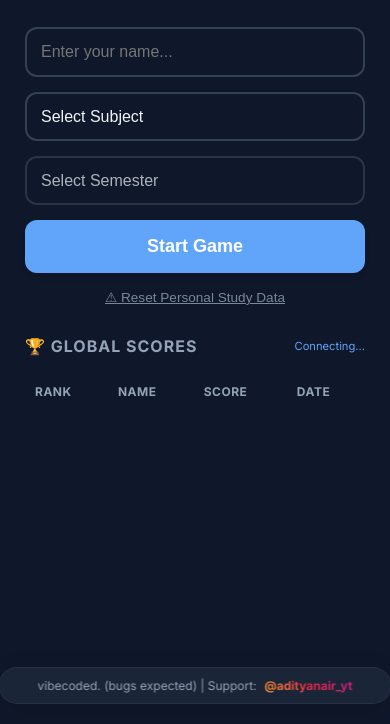
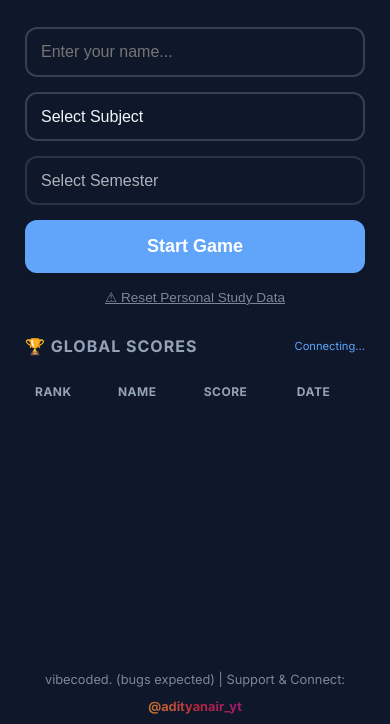
Before and after one commit to adityanair1511/guess-the-statute-sppu, a plain HTML site: page index.html in a window 390 px wide. Shown: the part 120-844 px from the top of the page. Drawn offline with Linux system fonts and the light colour scheme; no server answers.

Commit message:
Update index.html

```diff
--- a/index.html
+++ b/index.html
@@ -8,15 +8,27 @@
     <style>
         /* --- 1. THEME VARIABLES --- */
         :root {
-            --bg-color: #f8fafc; --surface-color: #ffffff; --text-primary: #1e293b; --text-secondary: #64748b;
-            --accent-color: #3b82f6; --accent-soft: rgba(59, 130, 246, 0.15); --border-color: #e2e8f0;
+            --bg-color: #f8fafc;
+            --surface-color: #ffffff;
+            --text-primary: #1e293b;
+            --text-secondary: #64748b;
+            --accent-color: #3b82f6;
+            --accent-soft: rgba(59, 130, 246, 0.15);
+            --border-color: #e2e8f0;
             --error-bg: #fee2e2; --error-border: #ef4444; --error-text: #b91c1c;
             --success-bg: #dcfce7; --success-border: #22c55e; --success-text: #15803d;
-            --card-shadow: 0 4px 6px -1px rgba(0,0,0,0.05); --transition-speed: 0.3s;
+            --card-shadow: 0 4px 6px -1px rgba(0,0,0,0.05);
+            --transition-speed: 0.3s;
         }
+
         [data-theme="dark"] {
-            --bg-color: #0f172a; --surface-color: #1e293b; --text-primary: #f1f5f9; --text-secondary: #94a3b8;
-            --accent-color: #60a5fa; --accent-soft: rgba(96, 165, 250, 0.2); --border-color: #334155;
+            --bg-color: #0f172a;
+            --surface-color: #1e293b;
+            --text-primary: #f1f5f9;
+            --text-secondary: #94a3b8;
+            --accent-color: #60a5fa;
+            --accent-soft: rgba(96, 165, 250, 0.2);
+            --border-color: #334155;
             --error-bg: #450a0a; --error-border: #f87171; --error-text: #fecaca;
             --success-bg: #052e16; --success-border: #4ade80; --success-text: #bbf7d0;
             --card-shadow: 0 10px 15px -3px rgba(0,0,0,0.5);
@@ -32,11 +44,9 @@
             display: flex;
             flex-direction: column;
             align-items: center;
-            min-height: 100vh;
+            min-height: 100vh; /* Ensures footer hits bottom on short pages */
             transition: background-color var(--transition-speed);
             box-sizing: border-box;
-            /* IMPORTANT: Extra padding at bottom so footer doesn't cover game */
-            padding-bottom: 120px;
         }
 
         h1 {
@@ -47,6 +57,7 @@
 
         .branding-subtitle { font-size: 0.85rem; color: var(--text-secondary); text-align: center; max-width: 600px; margin: 0 auto 30px auto; font-weight: 500; line-height: 1.5; opacity: 0.9; }
 
+        /* --- 3. CONTAINERS --- */
         .screen { display: none; width: 100%; max-width: 800px; background: var(--surface-color); padding: 30px; border-radius: 24px; box-shadow: var(--card-shadow); border: 1px solid var(--border-color); animation: fadeIn 0.4s ease-out; box-sizing: border-box; }
         .active { display: block; }
 
@@ -63,6 +74,7 @@
         .theme-toggle { position: absolute; top: 15px; right: 15px; background: var(--surface-color); border: 1px solid var(--border-color); color: var(--text-primary); width: 42px; height: 42px; border-radius: 50%; display: flex; align-items: center; justify-content: center; cursor: pointer; font-size: 20px; box-shadow: var(--card-shadow); z-index: 100; transition: transform 0.2s; }
         .theme-toggle:hover { transform: scale(1.1); }
 
+        /* --- 4. GAME BOARD --- */
         .stats-bar { display: flex; justify-content: space-between; background: var(--bg-color); padding: 12px 20px; border-radius: 16px; margin-bottom: 25px; font-weight: 600; color: var(--text-secondary); font-size: 0.9rem; border: 1px solid var(--border-color); }
         .stats-bar span strong { color: var(--text-primary); display: block; font-size: 1.1rem; }
 
@@ -77,7 +89,7 @@
 
         /* --- 5. MOBILE LAYOUT --- */
         @media (max-width: 700px) {
-            body { padding: 10px; padding-bottom: 120px; } /* More space for footer */
+            body { padding: 10px; }
             h1 { font-size: 1.6rem; margin-top: 10px; }
             .screen { padding: 20px 15px; border: none; background: transparent; box-shadow: none; width: 100%; }
             .game-grid { display: flex; flex-direction: column; gap: 0; }
@@ -91,48 +103,25 @@
             #col-answers { padding-top: 5px; }
             #col-answers::before { content: "ANSWERS"; font-size: 0.7rem; letter-spacing: 1.5px; font-weight: 800; color: var(--text-secondary); margin-bottom: 8px; display: block; opacity: 0.7; text-align: center; }
 
-            /* Center the text and the boxes */
-            .card {
-                padding: 16px;
-                margin-bottom: 0;
-                background: var(--surface-color);
-                box-shadow: 0 2px 8px rgba(0,0,0,0.05);
-                border: 1px solid var(--border-color);
-                text-align: center; /* Center Text */
-                width: 100%; /* Ensure full width */
-                box-sizing: border-box; /* Padding doesn't add to width */
-            }
+            .card { padding: 16px; margin-bottom: 0; background: var(--surface-color); box-shadow: 0 2px 8px rgba(0,0,0,0.05); border: 1px solid var(--border-color); text-align: center; width: 100%; box-sizing: border-box; }
         }
 
-        /* --- 6. VIBE-CODED FOOTER (FIXED) --- */
+        /* --- 6. VIBE-CODED FOOTER (STATIC) --- */
         .vibe-footer {
-            position: fixed;
-            bottom: 20px;
-            left: 50%;
-            transform: translateX(-50%);
-            background: rgba(255, 255, 255, 0.85); /* More opaque */
-            backdrop-filter: blur(12px);
-            -webkit-backdrop-filter: blur(12px);
-            padding: 10px 20px;
-            border-radius: 50px;
-            border: 1px solid rgba(0, 0, 0, 0.05);
-            box-shadow: 0 10px 30px rgba(0,0,0,0.1);
-            font-size: 0.75rem; /* Slightly smaller text to fit screen */
+            /* Changed from fixed to relative/static */
+            position: relative;
+            margin-top: auto; /* Pushes footer to bottom */
+            padding-top: 40px;
+
+            width: 100%;
+            text-align: center;
+            font-size: 0.8rem;
             color: var(--text-secondary);
             display: flex;
+            flex-direction: column;
             align-items: center;
-            justify-content: center; /* Center content */
             gap: 8px;
-            z-index: 1000;
-            width: 90%; /* Responsive width */
-            max-width: 400px;
-            flex-wrap: wrap; /* Allow wrapping if needed */
-            text-align: center;
-        }
-
-        [data-theme="dark"] .vibe-footer {
-            background: rgba(30, 41, 59, 0.85);
-            border-color: rgba(255,255,255,0.05);
+            opacity: 0.8;
         }
 
         .insta-link {
@@ -143,9 +132,10 @@
             -webkit-background-clip: text; background-clip: text;
             -webkit-text-fill-color: transparent;
             transition: opacity 0.2s;
-            white-space: nowrap; /* Keep username on one line */
+            display: inline-block;
+            margin-top: 4px;
         }
-        .insta-link:hover { opacity: 0.8; }
+        .insta-link:hover { opacity: 1; transform: scale(1.05); }
 
         @keyframes popIn { from { opacity: 0; } to { opacity: 1; transform: translateY(0); } }
         @keyframes fadeIn { from { opacity: 0; transform: scale(0.95); } to { opacity: 1; transform: scale(1); } }
@@ -203,7 +193,7 @@
     </div>
 
     <div class="vibe-footer">
-        <span>vibecoded. (bugs expected) | Support: </span>
+        <span>vibecoded. (bugs expected) | Support & Connect:</span>
         <a href="https://www.instagram.com/adityanair_yt" target="_blank" class="insta-link">@adityanair_yt</a>
     </div>
 
```
